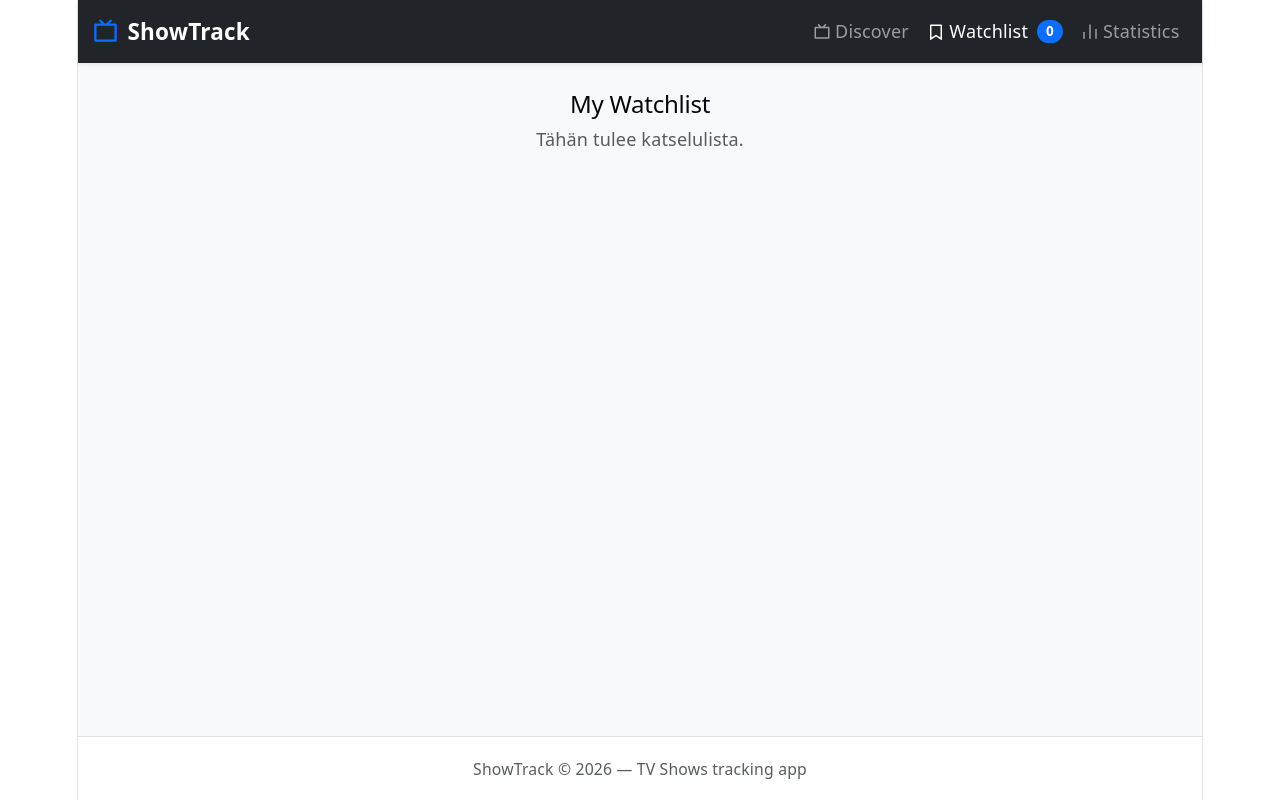
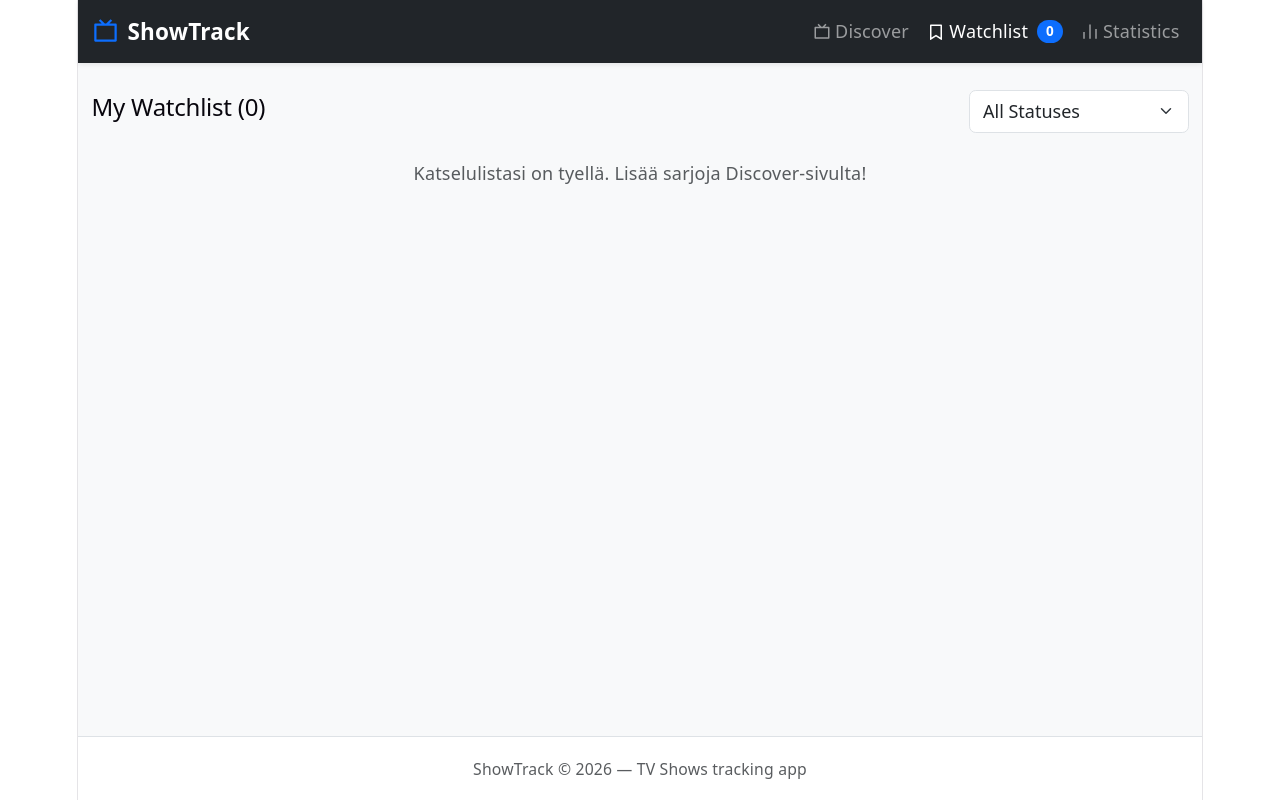
Before and after one commit to nilkkimein/projekti, a React (Vite) app: page /#/watchlist in a window 1280 px wide. Built offline with nearby package versions, Linux system fonts and the light colour scheme.

Commit message:
Implement WatchlistPage with status change, rating, filtering, and local storage support

```diff
--- a/src/pages/WatchlistPage.jsx
+++ b/src/pages/WatchlistPage.jsx
@@ -1,11 +1,107 @@
-import React from 'react';
-import { Container } from 'react-bootstrap';
+import React, { useState } from 'react';
+import { Container, Row, Col, Card, Form, Button, Badge } from 'react-bootstrap';
+import { RiDeleteBinLine, RiStarFill } from 'react-icons/ri';
 
-export default function WatchlistPage() {
+export default function WatchlistPage({ watchlist, onRemove, onUpdateStatus, onRate }) {
+  const [filterStatus, setFilterStatus] = useState('All');
+
+  const filteredList = watchlist.filter((item) => {
+    if (filterStatus === 'All') return true;
+    return item.status === filterStatus;
+  });
+
   return (
     <Container className="py-4">
-      <h2>My Watchlist</h2>
-      <p className="text-muted">Tähän tulee katselulista.</p>
+      <div className="d-flex justify-content-between align-items-center mb-4 flex-wrap gap-3">
+        <h2>My Watchlist ({filteredList.length})</h2>
+        <Form.Select
+          style={{ width: '220px' }}
+          value={filterStatus}
+          onChange={(e) => setFilterStatus(e.target.value)}
+        >
+          <option value="All">All Statuses</option>
+          <option value="Plan to Watch">Plan to Watch</option>
+          <option value="Watching">Watching</option>
+          <option value="Completed">Completed</option>
+        </Form.Select>
+      </div>
+
+      {watchlist.length === 0 ? (
+        <p className="text-muted">Katselulistasi on tyellä. Lisää sarjoja Discover-sivulta!</p>
+      ) : filteredList.length === 0 ? (
+        <p className="text-muted">Ei sarjoja tällä suodattimella.</p>
+      ) : (
+        <Row xs={1} md={2} lg={3} className="g-4">
+          {filteredList.map((item) => (
+            <Col key={item.id}>
+              <Card className="h-100 shadow-sm">
+                <Card.Img
+                  variant="top"
+                  src={item.image}
+                  alt={item.name}
+                  style={{ height: '250px', objectFit: 'cover' }}
+                />
+                <Card.Body className="d-flex flex-column">
+                  <Card.Title className="fs-6 fw-bold">{item.name}</Card.Title>
+                  <div className="mb-2">
+                    <Badge
+                      bg={
+                        item.status === 'Completed'
+                          ? 'success'
+                          : item.status === 'Watching'
+                          ? 'primary'
+                          : 'secondary'
+                      }
+                    >
+                      {item.status}
+                    </Badge>
+                  </div>
+
+                  <Form.Group className="mb-2">
+                    <Form.Label className="small text-muted mb-1">Status:</Form.Label>
+                    <Form.Select
+                      size="sm"
+                      value={item.status}
+                      onChange={(e) => onUpdateStatus(item.id, e.target.value)}
+                    >
+                      <option value="Plan to Watch">Plan to Watch</option>
+                      <option value="Watching">Watching</option>
+                      <option value="Completed">Completed</option>
+                    </Form.Select>
+                  </Form.Group>
+
+                  <Form.Group className="mb-3">
+                    <Form.Label className="small text-muted mb-1 d-flex align-items-center gap-1">
+                      <RiStarFill className="text-warning" /> Rating (1-5):
+                    </Form.Label>
+                    <Form.Select
+                      size="sm"
+                      value={item.rating}
+                      onChange={(e) => onRate(item.id, e.target.value)}
+                    >
+                      <option value="0">Not rated</option>
+                      <option value="1">1 - Poor</option>
+                      <option value="2">2 - Fair</option>
+                      <option value="3">3 - Good</option>
+                      <option value="4">4 - Very Good</option>
+                      <option value="5">5 - Masterpiece</option>
+                    </Form.Select>
+                  </Form.Group>
+
+                  <Button
+                    variant="outline-danger"
+                    size="sm"
+                    className="mt-auto d-flex align-items-center justify-content-center gap-1"
+                    onClick={() => onRemove(item.id)}
+                  >
+                    <RiDeleteBinLine /> Remove
+                  </Button>
+                </Card.Body>
+              </Card>
+            </Col>
+          ))}
+        </Row>
+      )}
     </Container>
   );
 }
```
